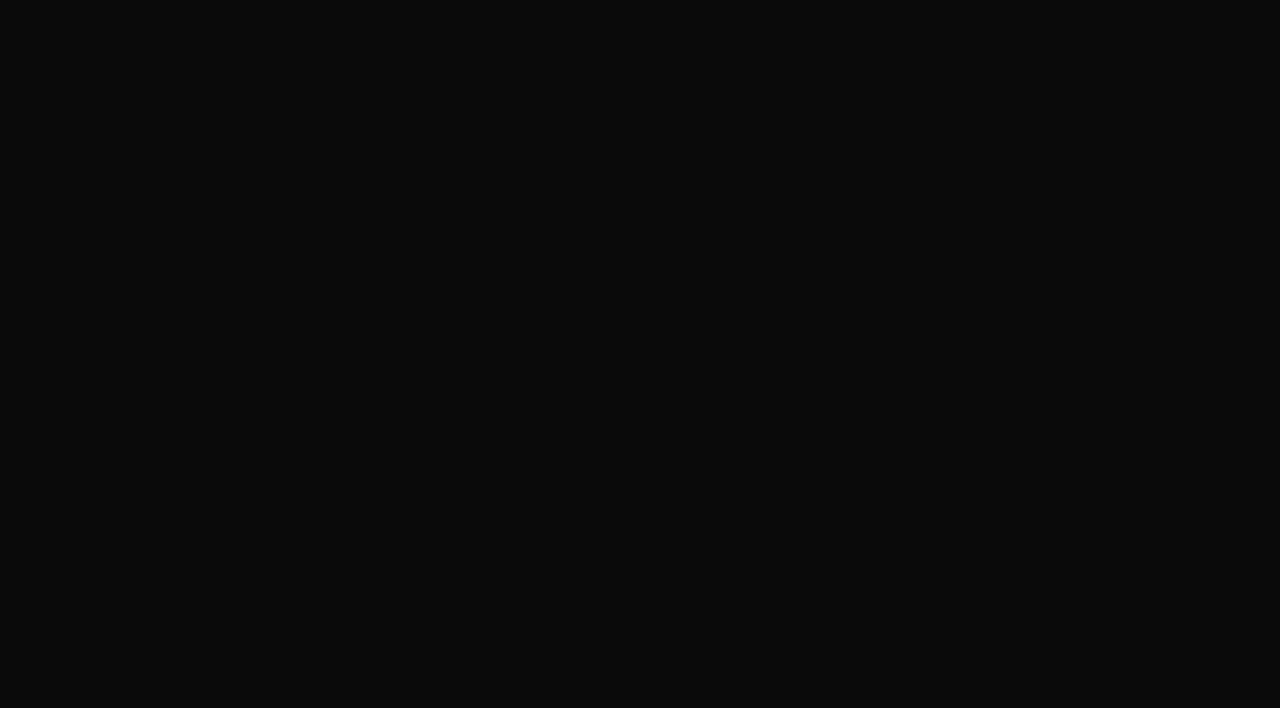
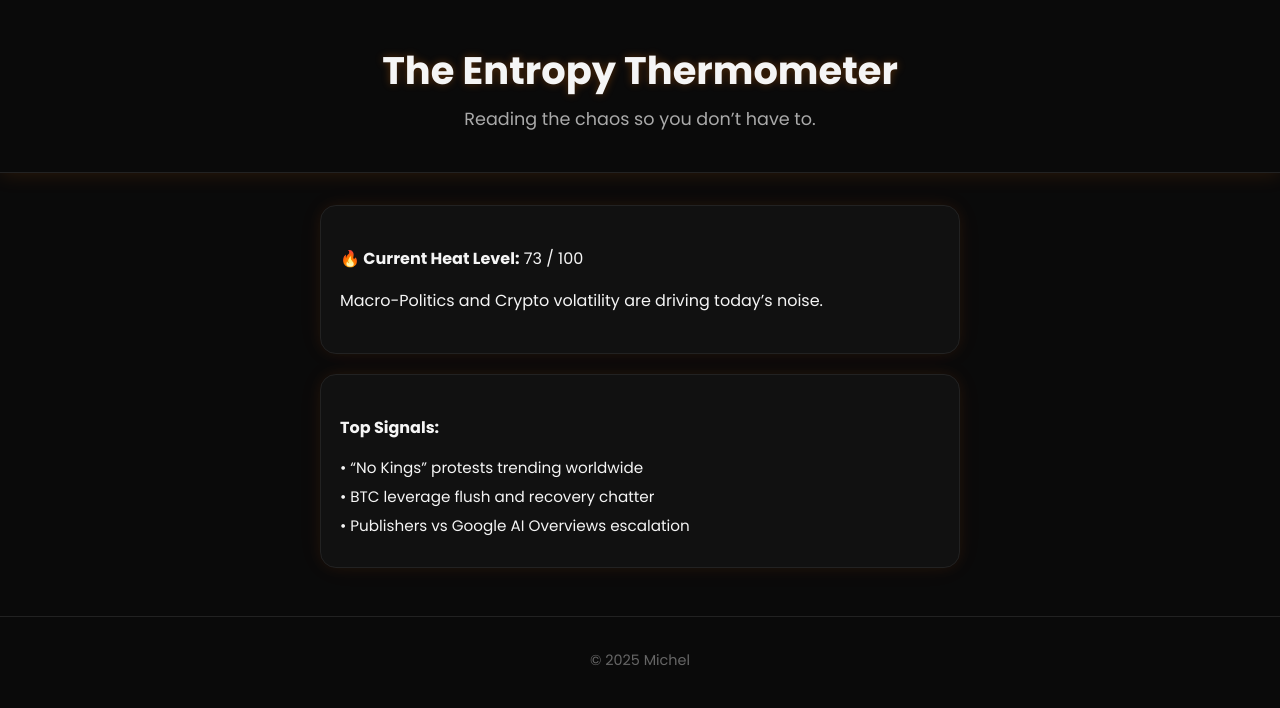
Before and after one commit to michelsalvason-a11y/entropy-thermometer, a plain HTML site: page index.html in a window 1280 px wide. Drawn offline with Linux system fonts and the light colour scheme.

Commit message:
Add files via upload

```diff
--- a/index.html
+++ b/index.html
@@ -79,4 +79,57 @@
 
     .card:hover {
       transform: translateY(-4px);
-      box
+      box-shadow:
+        0 0 20px rgba(255,122,0,0.25),
+        0 0 40px rgba(255,122,0,0.1);
+    }
+
+    ul {
+      list-style: none;
+      padding: 0;
+      margin: 0.5rem 0 0;
+    }
+
+    li {
+      margin: 0.3rem 0;
+      font-size: 0.95rem;
+    }
+
+    footer {
+      padding: 2rem 1rem;
+      border-top: 1px solid #222;
+      color: #666;
+      font-size: 0.9rem;
+      animation: fadeSlide 1s ease-out both;
+    }
+
+    /* Mobile tweaks */
+    @media (max-width: 480px) {
+      header { padding: 1.5rem 0.8rem; }
+      main { padding: 1.2rem 0.8rem 2rem; }
+      .card { padding: 1.2rem 1rem; }
+    }
+  </style>
+</head>
+<body>
+  <header>
+    <h1>The Entropy Thermometer</h1>
+    <h2>Reading the chaos so you don’t have to.</h2>
+  </header>
+  <main>
+    <div class="card">
+      <p><strong>🔥 Current Heat Level:</strong> 73 / 100</p>
+      <p>Macro-Politics and Crypto volatility are driving today’s noise.</p>
+    </div>
+    <div class="card">
+      <p><strong>Top Signals:</strong></p>
+      <ul>
+        <li>• “No Kings” protests trending worldwide</li>
+        <li>• BTC leverage flush and recovery chatter</li>
+        <li>• Publishers vs Google AI Overviews escalation</li>
+      </ul>
+    </div>
+  </main>
+  <footer>© 2025 Michel</footer>
+</body>
+</html>
```
